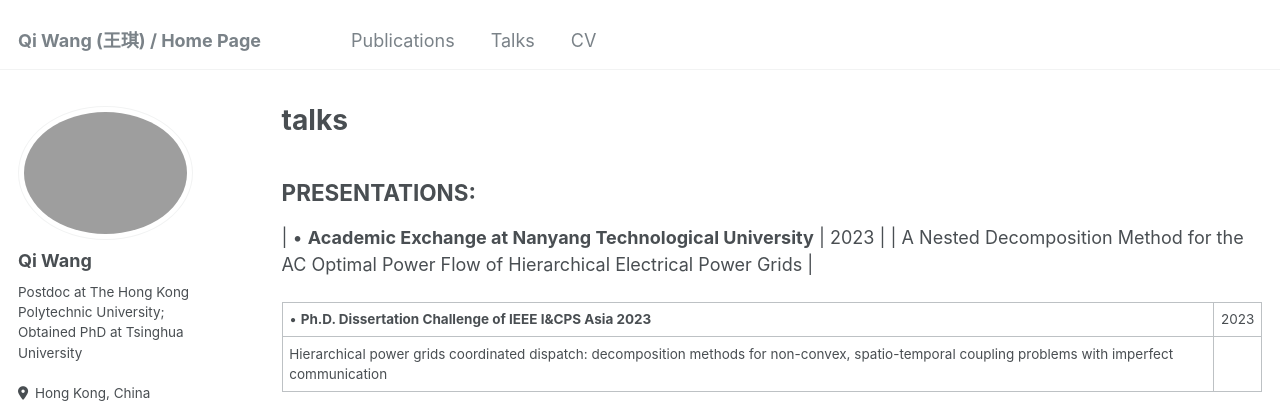
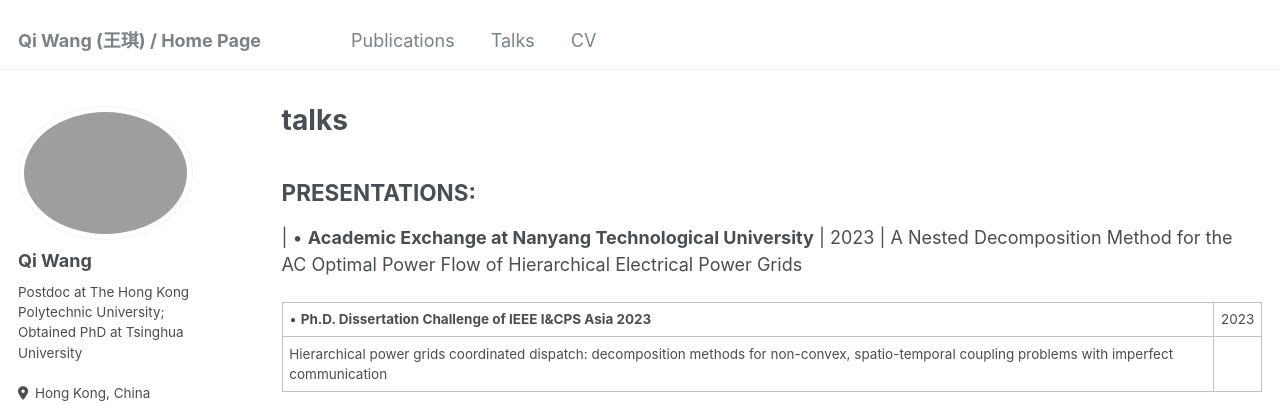
Before and after one commit to lalajiayou/WangQi_THU.github.io, a Jekyll site: the page built from _pages/talks.md, in a window 1280 px wide and 1135 px high. Shown: the top 405 px of the window. Built offline with Jekyll 4.4.1, drawn with Linux system fonts in a browser that asks for light colours; some web fonts are replaced.

```diff
--- a/_pages/talks.md
+++ b/_pages/talks.md
@@ -7,20 +7,20 @@ author_profile: true
 
 PRESENTATIONS:
 -----
-| • **Academic Exchange at Nanyang Technological University**                                  |                                                 2023 |
-| A Nested Decomposition Method for the AC Optimal Power Flow of Hierarchical Electrical Power Grids |
+| • **Academic Exchange at Nanyang Technological University**                                  |                                                 2023
+| A Nested Decomposition Method for the AC Optimal Power Flow of Hierarchical Electrical Power Grids
 
-| • **Ph.D. Dissertation Challenge of IEEE I&CPS Asia 2023**                                   |                                                 2023 |
-| Hierarchical power grids coordinated dispatch: decomposition methods for non-convex, spatio-temporal coupling problems with imperfect communication |
+| • **Ph.D. Dissertation Challenge of IEEE I&CPS Asia 2023**                                   |                                                 2023
+| Hierarchical power grids coordinated dispatch: decomposition methods for non-convex, spatio-temporal coupling problems with imperfect communication
 
-| •	**Tsinghua-IET Electrical Engineering Academic Forum**                                     |                                                 2023 |
-| A Spatio-temporal Decomposition Method for the Coordinated Economic Dispatch of Integrated Transmission and Distribution Grids |
+| •	**Tsinghua-IET Electrical Engineering Academic Forum**                                     |                                                 2023
+| A Spatio-temporal Decomposition Method for the Coordinated Economic Dispatch of Integrated Transmission and Distribution Grids
 
-| • **Tsinghua-IET Electrical Engineering Academic Forum**                                     |                                                 2022 |
-| Asynchronous Decomposition Method for the Coordinated Operation of Virtual Power Plants |
+| • **Tsinghua-IET Electrical Engineering Academic Forum**                                     |                                                 2022
+| Asynchronous Decomposition Method for the Coordinated Operation of Virtual Power Plants
 
-| •	**IEEE PES General Meeting**                                                               |                                                 2020 |
-| Asynchronous Distributed Optimal Load Scheduling Algorithm |
+| •	**IEEE PES General Meeting**                                                               |                                                 2020
+| Asynchronous Distributed Optimal Load Scheduling Algorithm
 
 POSTERS:
 -----
```
